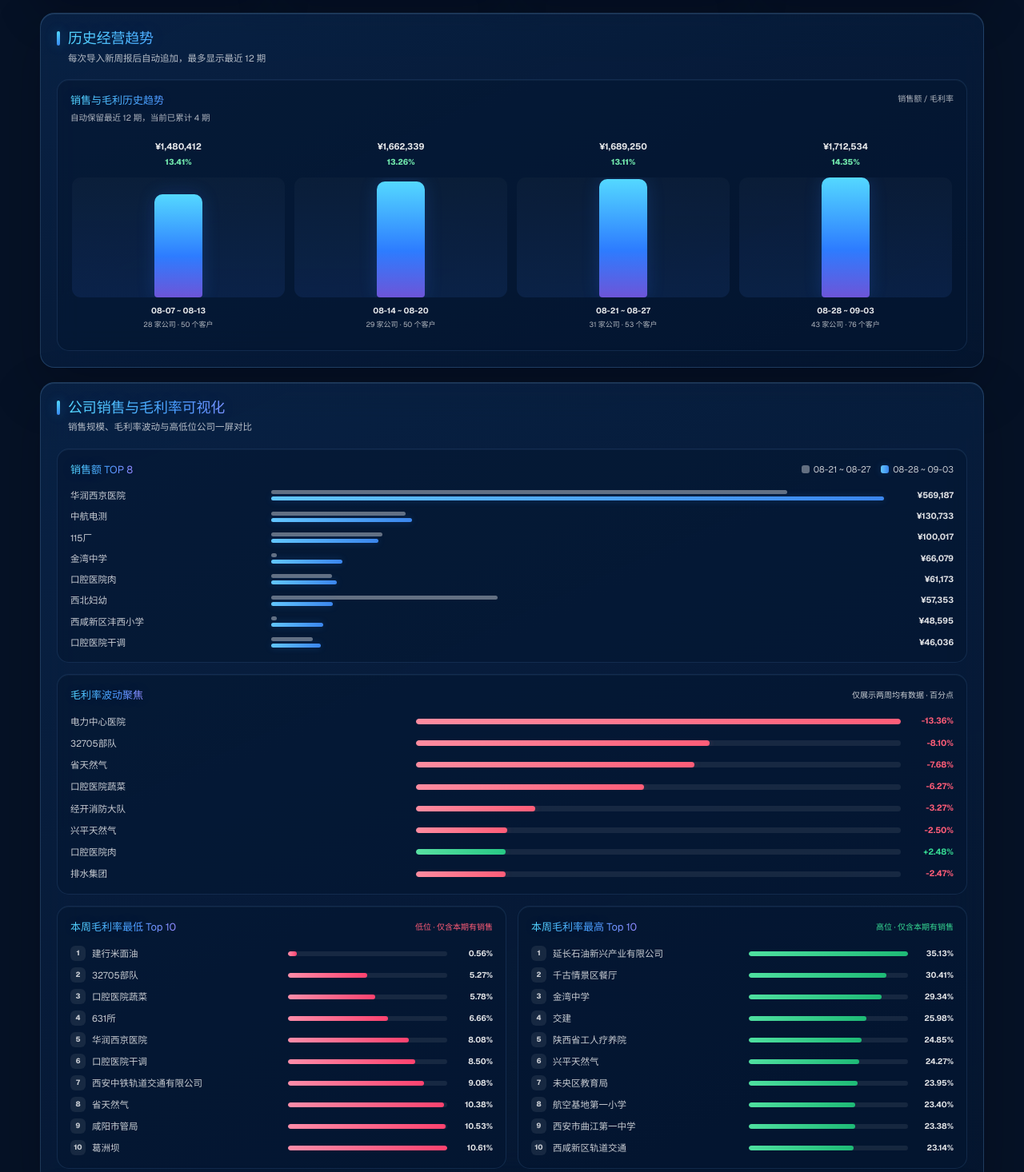
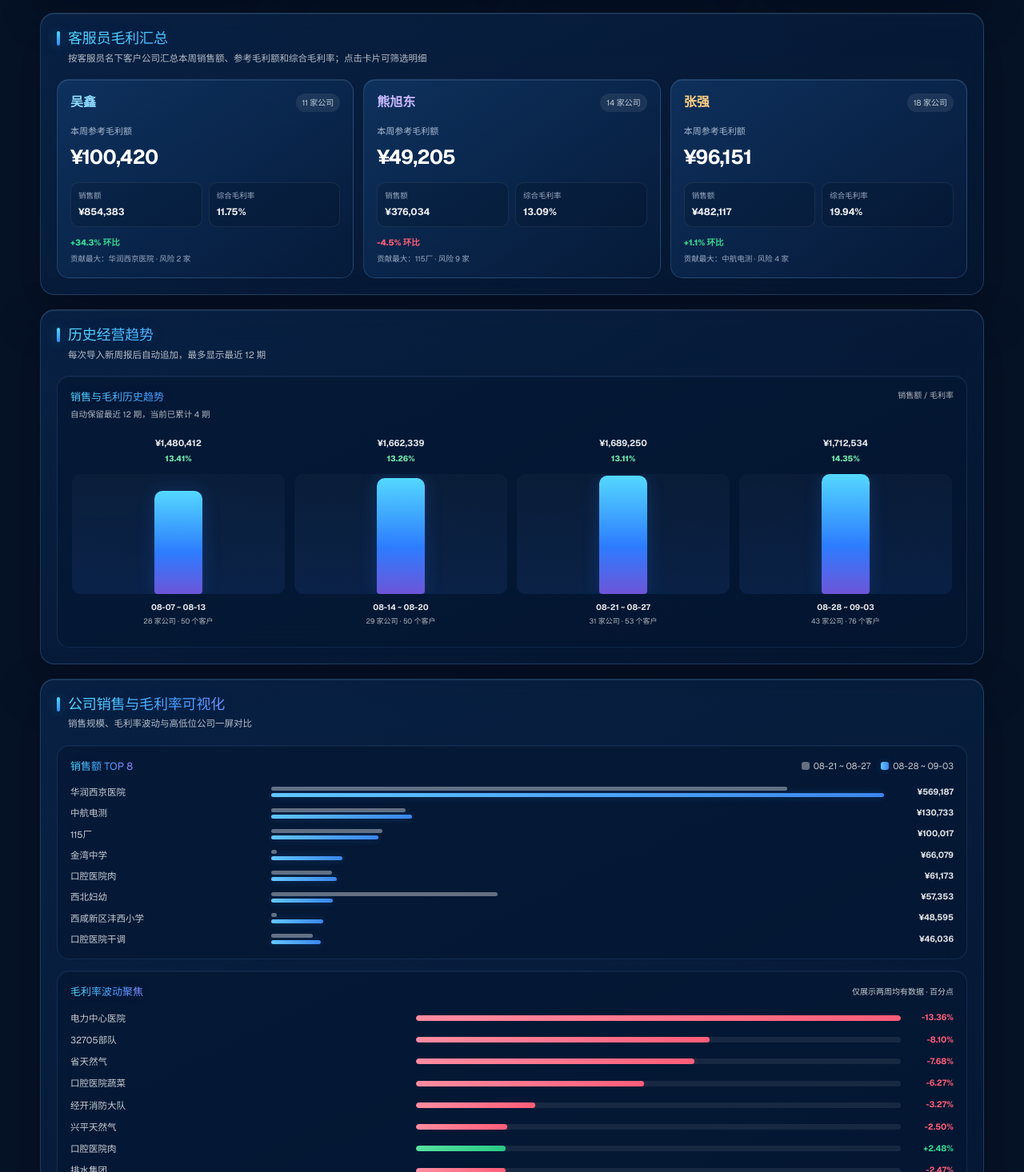
Before and after one commit to zhangyuan-ai/customer-sales-biweekly-dashboard, a Next.js app: page / in a window 1280 px wide. Shown: the part 844-2310 px from the top of the page at 80% size. Built offline with nearby package versions, Linux system fonts and the light colour scheme.

Commit message:
Add service owner margin summaries

```diff
--- /dev/null
+++ b/app/customer-service-map.json
@@ -0,0 +1,46 @@
+{
+  "金湾中学": "吴鑫",
+  "西北大学第一医院": "吴鑫",
+  "稀有金属": "吴鑫",
+  "电力中心医院": "吴鑫",
+  "文教园第二幼儿园": "吴鑫",
+  "咸阳市管局": "吴鑫",
+  "华润西京医院": "吴鑫",
+  "千古情景区餐厅": "吴鑫",
+  "交建": "吴鑫",
+  "631所": "吴鑫",
+  "95960部队（阎良试飞局）": "吴鑫",
+  "西安新城区幼儿园（米面油）": "熊旭东",
+  "葛洲坝": "熊旭东",
+  "航天城幼儿园": "熊旭东",
+  "秦岭宾馆": "熊旭东",
+  "未央区教育局": "熊旭东",
+  "建行米面油": "熊旭东",
+  "口腔医院蔬菜": "熊旭东",
+  "口腔医院肉": "熊旭东",
+  "口腔医院干调": "熊旭东",
+  "兴平天然气": "熊旭东",
+  "115厂": "熊旭东",
+  "西北妇幼（干调）": "熊旭东",
+  "省天然气": "熊旭东",
+  "32705部队": "熊旭东",
+  "西安市第二聋哑学校": "熊旭东",
+  "西安市曲江第一中学": "张强",
+  "陕西省工人疗养院": "张强",
+  "西安中铁轨道交通有限公司": "张强",
+  "西咸新区轨道交通": "张强",
+  "西咸新区沣西小学": "张强",
+  "航空基地第一小学": "张强",
+  "航空基地第一初级中学": "张强",
+  "盛世金源电力装备有限公司": "张强",
+  "沣东第十小学（肉禽蛋类）": "张强",
+  "沣东教育局": "张强",
+  "沣东小学（蛋奶）": "张强",
+  "排水集团": "张强",
+  "延长石油新兴产业有限公司": "张强",
+  "中航电测": "张强",
+  "上林学校（米面油）": "张强",
+  "西北妇幼": "张强",
+  "经开消防大队": "张强",
+  "大修厂": "张强"
+}
--- a/app/data.ts
+++ b/app/data.ts
@@ -2,6 +2,7 @@ import weeklySource from "./dashboard-data.json";
 import weeklyHistorySource from "./dashboard-history.json";
 import monthlySource from "./monthly-dashboard-data.json";
 import monthlyHistorySource from "./monthly-dashboard-history.json";
+import customerServiceSource from "./customer-service-map.json";
 
 export type Customer = {
   name: string;
@@ -13,12 +14,20 @@ export type Customer = {
 
 export type Company = {
   company: string;
+  serviceOwner: string;
   w1Sales: number;
   w2Sales: number;
   w1MarginAmount: number;
   w2MarginAmount: number;
   customers: Customer[];
 };
+
+type CompanySource = Omit<Company, "serviceOwner">;
+const customerServiceMap = customerServiceSource as Record<string, string>;
+const withServiceOwners = (companies: CompanySource[]): Company[] => companies.map((item) => ({
+  ...item,
+  serviceOwner: customerServiceMap[item.company] ?? "未分配",
+}));
 
 export type DashboardPeriod = {
   start: string;
@@ -51,7 +60,7 @@ export const weeklyDashboard: DashboardDataset = {
   generatedAt: weeklySource.generatedAt,
   previous: weeklySource.previous,
   current: weeklySource.current,
-  companies: weeklySource.companies as Company[],
+  companies: withServiceOwners(weeklySource.companies as CompanySource[]),
   history: weeklyHistorySource.periods as HistoryPeriod[],
 };
 
@@ -60,6 +69,6 @@ export const monthlyDashboard: DashboardDataset = {
   generatedAt: monthlySource.generatedAt,
   previous: monthlySource.previous,
   current: monthlySource.current,
-  companies: monthlySource.companies as Company[],
+  companies: withServiceOwners(monthlySource.companies as CompanySource[]),
   history: monthlyHistorySource.periods as HistoryPeriod[],
 };
--- a/app/globals.css
+++ b/app/globals.css
@@ -167,7 +167,7 @@ button { color: inherit; }
 
 .bar-chart { display: grid; gap: 9px; }
 .bar-row { display: grid; grid-template-columns: minmax(105px, 1.25fr) minmax(220px, 4fr) 76px; align-items: center; gap: 11px; }
-.bar-label, .delta-row > span, .rank-list li > span { min-width: 0; overflow: hidden; color: #3d4756; font-size: 11.5px; text-overflow: ellipsis; white-space: nowrap; }
+.bar-label, .delta-row > span, .rank-company { min-width: 0; overflow: hidden; color: #3d4756; font-size: 11.5px; text-overflow: ellipsis; white-space: nowrap; }
 .bar-row > b { color: #4c5767; font-size: 10.5px; text-align: right; }
 .paired-bars { display: grid; gap: 3px; }
 .paired-bars i { display: block; height: 5px; border-radius: 99px; }
@@ -185,13 +185,33 @@ button { color: inherit; }
 .rank-green { color: var(--green) !important; }
 .rank-red { color: var(--red) !important; }
 .rank-list { display: grid; gap: 8px; margin: 0; padding: 0; list-style: none; }
-.rank-list li { display: grid; grid-template-columns: 20px minmax(80px, 1.2fr) minmax(80px, 1fr) 50px; align-items: center; gap: 7px; }
+.rank-list li { display: grid; grid-template-columns: 20px minmax(80px, 1.2fr) 54px minmax(80px, 1fr) 50px; align-items: center; gap: 7px; }
 .rank-list em { display: grid; place-items: center; width: 19px; height: 19px; border-radius: 6px; background: #eef2f8; color: var(--sub); font-size: 9px; font-style: normal; font-weight: 750; }
 .rank-list div { height: 6px; overflow: hidden; border-radius: 99px; background: #eef1f6; }
 .rank-list i { display: block; height: 100%; border-radius: inherit; }
 .rank-high { background: linear-gradient(90deg, #74dca5, var(--green)); }
 .rank-low { background: linear-gradient(90deg, #ff9ba5, var(--red)); }
 .rank-list b { color: #4c5767; font-size: 10px; text-align: right; }
+
+.owner-summary-grid { display: grid; grid-template-columns: repeat(auto-fit,minmax(220px,1fr)); gap: 12px; }
+.owner-summary-card { min-width: 0; padding: 16px; border: 1px solid rgba(132,193,255,.2); border-radius: 15px; background: linear-gradient(145deg, rgba(17,55,103,.76), rgba(7,28,60,.68)); box-shadow: inset 0 1px 0 rgba(205,231,255,.1); color: #fff; font: inherit; text-align: left; cursor: pointer; transition: transform .16s ease, border-color .16s ease, box-shadow .16s ease; }
+.owner-summary-card:hover, .owner-summary-card.active { transform: translateY(-2px); border-color: rgba(92,207,255,.56); box-shadow: 0 14px 34px rgba(0,8,26,.24), inset 0 1px 0 rgba(218,238,255,.15); }
+.owner-summary-card header { display: flex; align-items: center; justify-content: space-between; gap: 8px; }
+.owner-summary-card header strong { font-size: 16px; }
+.owner-summary-card header span { padding: 4px 8px; border-radius: 999px; background: rgba(255,255,255,.08); color: rgba(237,246,255,.78); font-size: 10px; }
+.owner-summary-card > p { margin: 16px 0 5px; color: rgba(228,240,255,.72); font-size: 11px; }
+.owner-summary-card > b { display: block; font-size: 25px; letter-spacing: -.035em; }
+.owner-metrics { display: grid; grid-template-columns: repeat(2,minmax(0,1fr)); gap: 8px; margin-top: 13px; }
+.owner-metrics span { padding: 9px; border: 1px solid rgba(255,255,255,.07); border-radius: 10px; background: rgba(2,15,35,.22); color: rgba(228,240,255,.66); font-size: 9.5px; }
+.owner-metrics strong { display: block; margin-top: 4px; color: rgba(255,255,255,.94); font-size: 12px; }
+.owner-summary-card footer { display: grid; gap: 5px; margin-top: 12px; padding: 0; text-align: left; }
+.owner-summary-card footer > span { font-size: 10.5px; font-weight: 750; }
+.owner-summary-card footer small { overflow: hidden; color: rgba(228,240,255,.66); font-size: 9.5px; text-overflow: ellipsis; white-space: nowrap; }
+.owner-badge { display: inline-flex; align-items: center; justify-content: center; min-width: 44px; padding: 3px 7px; border: 1px solid rgba(118,181,255,.18); border-radius: 999px; background: rgba(74,168,255,.14); color: #a9dcff; font-size: 9.5px; font-weight: 750; white-space: nowrap; }
+.owner-badge[data-owner="熊旭东"], .owner-summary-card[data-owner="熊旭东"] header strong { color: #c9b8ff; }
+.owner-badge[data-owner="张强"], .owner-summary-card[data-owner="张强"] header strong { color: #ffd083; }
+.owner-badge[data-owner="吴鑫"], .owner-summary-card[data-owner="吴鑫"] header strong { color: #8edbff; }
+.owner-badge[data-owner="未分配"], .owner-summary-card[data-owner="未分配"] header strong { color: #c2cad5; }
 
 .toolbar { display: flex; align-items: center; gap: 10px; margin-bottom: 13px; }
 .search-box { display: flex; flex: 1 1 220px; align-items: center; min-width: 180px; padding: 8px 11px; border: 1px solid var(--line); border-radius: 10px; background: #fff; color: #99a1ae; }
@@ -203,6 +223,12 @@ button { color: inherit; }
 .pills button:hover { background: #e9ecf2; color: var(--ink); }
 .pills button.active { border-color: #c7d2fe; background: #e8eefc; color: var(--blue); font-weight: 700; }
 .row-count { margin-left: auto; color: var(--sub); font-size: 11.5px; white-space: nowrap; }
+.owner-filter-bar { display: flex; align-items: center; gap: 10px; margin: -2px 0 13px; }
+.owner-filter-bar > span { color: var(--sub); font-size: 11px; font-weight: 700; white-space: nowrap; }
+.owner-filter-bar .pills button[data-owner="熊旭东"] { color: #c9b8ff; }
+.owner-filter-bar .pills button[data-owner="张强"] { color: #ffd083; }
+.owner-filter-bar .pills button[data-owner="吴鑫"] { color: #8edbff; }
+.owner-table-cell { text-align: center; }
 .table-scroll { overflow-x: auto; border: 1px solid var(--line); border-radius: 13px; }
 table { width: 100%; border-collapse: collapse; font-size: 12px; }
 th, td { padding: 11px 12px; border-bottom: 1px solid var(--line); text-align: right; white-space: nowrap; }
@@ -479,7 +505,7 @@ footer { padding: 4px 0 10px; color: #8d96a4; font-size: 11px; text-align: cente
 .reference-theme .legend,
 .reference-theme .bar-label,
 .reference-theme .delta-row > span,
-.reference-theme .rank-list li > span { color: rgba(255,255,255,.78); }
+.reference-theme .rank-company { color: rgba(255,255,255,.78); }
 .reference-theme .bar-row > b,
 .reference-theme .rank-list b { color: rgba(255,255,255,.88); }
 .reference-theme .legend .old,
@@ -594,7 +620,7 @@ footer { padding: 4px 0 10px; color: #8d96a4; font-size: 11px; text-align: cente
   .period-chip span { width: 100%; }
   .content-section { padding: 15px 12px; }
   .bar-row { grid-template-columns: 90px minmax(120px, 1fr) 65px; gap: 7px; }
-  .rank-list li { grid-template-columns: 19px minmax(80px, 1fr) 45px; }
+  .rank-list li { grid-template-columns: 19px minmax(80px, 1fr) 52px 45px; }
   .rank-list li div { display: none; }
   .row-count { width: 100%; margin-left: 0; }
   .ambient-background::before { opacity: .55; }
--- a/app/page.tsx
+++ b/app/page.tsx
@@ -4,7 +4,7 @@ import { useMemo, useState } from "react";
 import { monthlyDashboard, weeklyDashboard, type Company, type Customer, type HistoryPeriod } from "./data";
 
 type Filter = "all" | "new" | "dropped" | "negative" | "down" | "marginDown" | "quality";
-type SortKey = "company" | "w1Sales" | "w2Sales" | "salesDelta" | "w1Margin" | "w2Margin" | "marginDelta" | "custW2";
+type SortKey = "company" | "serviceOwner" | "w1Sales" | "w2Sales" | "salesDelta" | "w1Margin" | "w2Margin" | "marginDelta" | "custW2";
 
 const money = (value: number) => `¥${Math.round(value).toLocaleString("zh-CN")}`;
 const signedMoney = (value: number) => `${value > 0 ? "+" : value < 0 ? "−" : ""}${money(Math.abs(value))}`;
@@ -83,7 +83,8 @@ function MarginRank({ high, companies }: { high: boolean; companies: Company[] }
   const max = Math.max(...rows.map(currentMargin), 0.01);
   return <ol className="rank-list">
     {rows.map((item, index) => <li key={item.company}>
-      <em>{index + 1}</em><span title={item.company}>{item.company}</span>
+      <em>{index + 1}</em><span className="rank-company" title={item.company}>{item.company}</span>
+      <span className="owner-badge" data-owner={item.serviceOwner}>{item.serviceOwner}</span>
       <div><i className={high ? "rank-high" : "rank-low"} style={{ width: `${Math.max(3, currentMargin(item) / max * 100)}%` }} /></div>
       <b>{percent(currentMargin(item))}</b>
     </li>)}
@@ -110,6 +111,7 @@ export default function Home() {
   const [selectedCompany, setSelectedCompany] = useState<Company | null>(null);
   const [query, setQuery] = useState("");
   const [filter, setFilter] = useState<Filter>("all");
+  const [ownerFilter, setOwnerFilter] = useState("all");
   const [sortKey, setSortKey] = useState<SortKey>("w2Sales");
   const [ascending, setAscending] = useState(false);
   const activeBackground = backgrounds[background];
@@ -130,6 +132,30 @@ export default function Home() {
     w1MarginAmount: sum.w1MarginAmount + item.w1MarginAmount,
     w2MarginAmount: sum.w2MarginAmount + item.w2MarginAmount,
   }), { w1Sales: 0, w2Sales: 0, w1MarginAmount: 0, w2MarginAmount: 0 });
+  const serviceOwners = [...new Set(companies.map((item) => item.serviceOwner))]
+    .sort((a, b) => a === "未分配" ? 1 : b === "未分配" ? -1 : a.localeCompare(b, "zh-CN"));
+  const ownerSummaries = serviceOwners.map((owner) => {
+    const ownerCompanies = companies.filter((item) => item.serviceOwner === owner);
+    const summary = ownerCompanies.reduce((sum, item) => ({
+      w1Sales: sum.w1Sales + item.w1Sales,
+      w2Sales: sum.w2Sales + item.w2Sales,
+      w1MarginAmount: sum.w1MarginAmount + item.w1MarginAmount,
+      w2MarginAmount: sum.w2MarginAmount + item.w2MarginAmount,
+    }), { w1Sales: 0, w2Sales: 0, w1MarginAmount: 0, w2MarginAmount: 0 });
+    const topContributor = [...ownerCompanies]
+      .filter((item) => item.w2MarginAmount > 0)
+      .sort((a, b) => b.w2MarginAmount - a.w2MarginAmount)[0];
+    const riskCount = ownerCompanies.filter((item) => item.w2Sales > 0 && (currentMargin(item) < 0 || (isComparableCompany(item) && companyMarginDelta(item) < 0))).length;
+    return {
+      owner,
+      ...summary,
+      marginRate: summary.w2Sales ? summary.w2MarginAmount / summary.w2Sales : 0,
+      marginChange: ratioChange(summary.w2MarginAmount * currentScale, summary.w1MarginAmount),
+      companyCount: ownerCompanies.filter((item) => item.w2Sales > 0).length,
+      topContributor: topContributor?.company ?? "无",
+      riskCount,
+    };
+  });
   const previousMarginRate = totals.w1Sales ? totals.w1MarginAmount / totals.w1Sales : 0;
   const currentMarginRate = totals.w2Sales ? totals.w2MarginAmount / totals.w2Sales : 0;
   const previousCompanyCount = companies.filter((item) => item.w1Sales > 0).length;
@@ -190,7 +216,8 @@ export default function Home() {
         || (filter === "down" && isComparableCompany(item) && item.w2Sales * currentScale < item.w1Sales)
         || (filter === "marginDown" && isComparableCompany(item) && companyMarginDelta(item) < 0)
         || (filter === "quality" && hasZeroMarginWithSales(item));
-      return byQuery && byFilter;
+      const byOwner = ownerFilter === "all" || item.serviceOwner === ownerFilter;
+      return byQuery && byFilter && byOwner;
     });
     return match.sort((a, b) => {
       const av = sortKey === "salesDelta" ? a.w2Sales * currentScale - a.w1Sales : sortKey === "marginDelta" ? companyMarginDelta(a)
@@ -202,7 +229,7 @@ export default function Home() {
       const result = typeof av === "string" ? av.localeCompare(String(bv), "zh-CN") : Number(av) - Number(bv);
       return ascending ? result : -result;
     });
-  }, [query, filter, sortKey, ascending, companies, currentScale]);
+  }, [query, filter, ownerFilter, sortKey, ascending, companies, currentScale]);
 
   const sortBy = (key: SortKey) => {
     if (key === sortKey) setAscending((value) => !value);
@@ -214,6 +241,7 @@ export default function Home() {
     setSelectedCompany(null);
     setQuery("");
     setFilter("all");
+    setOwnerFilter("all");
     setSortKey("w2Sales");
     setAscending(false);
   };
@@ -223,7 +251,7 @@ export default function Home() {
   const previousCustomers = customerRows.filter((item) => item.w1Sales > 0);
 
   const headers: [SortKey, string][] = [
-    ["company", "客户公司"], ["w1Sales", `${previousLabel}销售额`], ["w2Sales", isPartialMonth ? "本月累计销售额" : `${currentLabel}销售额`], ["salesDelta", isPartialMonth ? "预计月底销售差额" : "销售额环比金额"],
+    ["company", "客户公司"], ["serviceOwner", "客服员"], ["w1Sales", `${previousLabel}销售额`], ["w2Sales", isPartialMonth ? "本月累计销售额" : `${currentLabel}销售额`], ["salesDelta", isPartialMonth ? "预计月底销售差额" : "销售额环比金额"],
     ["w1Margin", `${previousLabel}毛利率`], ["w2Margin", `${currentLabel}毛利率`], ["marginDelta", "毛利率环比(%)"], ["custW2", "下属客户"],
   ];
 
@@ -272,6 +300,19 @@ export default function Home() {
       <p>{alert.label}</p><strong>{alert.value}</strong><span>{alert.detail}</span>
     </button>)}</section>
 
+    <section className="content-section owner-section">
+      <SectionTitle note={`按客服员名下客户公司汇总${currentLabel}销售额、参考毛利额和综合毛利率；点击卡片可筛选明细`}>客服员毛利汇总</SectionTitle>
+      <div className="owner-summary-grid">
+        {ownerSummaries.map((item) => <button type="button" className={`owner-summary-card ${ownerFilter === item.owner ? "active" : ""}`} data-owner={item.owner} key={item.owner} onClick={() => setOwnerFilter((value) => value === item.owner ? "all" : item.owner)} aria-pressed={ownerFilter === item.owner}>
+          <header><strong>{item.owner}</strong><span>{item.companyCount} 家公司</span></header>
+          <p>{isPartialMonth ? "本月累计参考毛利额" : `${currentLabel}参考毛利额`}</p>
+          <b>{money(item.w2MarginAmount)}</b>
+          <div className="owner-metrics"><span>销售额<strong>{money(item.w2Sales)}</strong></span><span>综合毛利率<strong>{percent(item.marginRate)}</strong></span></div>
+          <footer><span className={item.marginChange >= 0 ? "up" : "down"}>{signed(item.marginChange * 100)} {isPartialMonth ? "预计月度环比" : comparisonLabel}</span><small>贡献最大：{item.topContributor} · 风险 {item.riskCount} 家</small></footer>
+        </button>)}
+      </div>
+    </section>
+
     <section className="content-section">
       <SectionTitle note={`每次导入新${isMonthly ? "月报" : "周报"}后自动追加，最多显示最近 12 ${isMonthly ? "个月" : "期"}`}>历史经营趋势</SectionTitle>
       <HistoryTrend history={dashboard.history} mode={mode} />
@@ -294,9 +335,10 @@ export default function Home() {
         <div className="pills">{filters.map((item) => <button type="button" key={item.key} className={filter === item.key ? "active" : ""} onClick={() => setFilter(item.key)}>{item.label}</button>)}</div>
         <span className="row-count">共 {rows.length} 家公司</span>
       </div>
+      <div className="owner-filter-bar" aria-label="按客服员筛选"><span>客服员</span><div className="pills"><button type="button" className={ownerFilter === "all" ? "active" : ""} onClick={() => setOwnerFilter("all")}>全部</button>{serviceOwners.map((owner) => <button type="button" data-owner={owner} key={owner} className={ownerFilter === owner ? "active" : ""} onClick={() => setOwnerFilter(owner)}>{owner}</button>)}</div></div>
       <div className="table-scroll"><table><thead><tr>{headers.map(([key, label]) => <th key={key}><button type="button" onClick={() => sortBy(key)}>{label}<span>{sortKey === key ? ascending ? "↑" : "↓" : "↕"}</span></button></th>)}<th>状态</th></tr></thead>
         <tbody>{rows.map((item) => { const change = item.w2Sales * currentScale - item.w1Sales; const itemStatus = status(item, currentScale); return <tr className="clickable-row" key={item.company} tabIndex={0} aria-label={`查看${item.company}详情`} onClick={() => setSelectedCompany(item)} onKeyDown={(event) => { if (event.key === "Enter" || event.key === " ") { event.preventDefault(); setSelectedCompany(item); } }}>
-          <td title={item.company}>{item.company}</td><td>{money(item.w1Sales)}</td><td><strong>{money(item.w2Sales)}</strong></td>
+          <td title={item.company}>{item.company}</td><td className="owner-table-cell"><span className="owner-badge" data-owner={item.serviceOwner}>{item.serviceOwner}</span></td><td>{money(item.w1Sales)}</td><td><strong>{money(item.w2Sales)}</strong></td>
           <td className={change > 0 ? "up" : change < 0 ? "down" : "flat"}>{signedMoney(change)}</td>
           <td>{percent(previousMargin(item))}</td><td>{percent(currentMargin(item))}</td><td className={companyMarginDelta(item) > 0 ? "up" : companyMarginDelta(item) < 0 ? "down" : "flat"}>{isNewCompany(item) ? "—" : signed(companyMarginDelta(item), 2)}</td>
           <td>{previousCustomerCount(item) === currentCustomerCount(item) ? currentCustomerCount(item) : `${previousCustomerCount(item)}→${currentCustomerCount(item)}`}</td><td><div className="status-stack"><span className={`status-tag status-${itemStatus}`}>{itemStatus}</span>{hasZeroMarginWithSales(item) && <span className="quality-tag">待核查</span>}</div></td>
@@ -311,7 +353,7 @@ export default function Home() {
           <div><p>COMPANY DEEP DIVE</p><h2 id="company-detail-title">{selectedCompany.company}</h2></div>
           <button type="button" onClick={() => setSelectedCompany(null)} aria-label="关闭公司详情">×</button>
         </div>
-        <div className="drawer-status-group"><span className={`drawer-status status-tag status-${status(selectedCompany, currentScale)}`}>{status(selectedCompany, currentScale)}</span>{hasZeroMarginWithSales(selectedCompany) && <span className="quality-tag">销售有数据 · 毛利额为 0 · 待核查</span>}</div>
+        <div className="drawer-status-group"><span className="owner-badge" data-owner={selectedCompany.serviceOwner}>客服员：{selectedCompany.serviceOwner}</span><span className={`drawer-status status-tag status-${status(selectedCompany, currentScale)}`}>{status(selectedCompany, currentScale)}</span>{hasZeroMarginWithSales(selectedCompany) && <span className="quality-tag">销售有数据 · 毛利额为 0 · 待核查</span>}</div>
         <div className="drawer-metrics">
           <div><span>{isPartialMonth ? "本月累计销售额" : `${currentLabel}销售额`}</span><strong>{money(selectedCompany.w2Sales)}</strong></div>
           <div><span>{isPartialMonth ? "预计月底变化" : "销售额环比"}</span><strong className={selectedCompany.w2Sales * currentScale >= selectedCompany.w1Sales ? "up" : "down"}>{selectedCompany.w1Sales ? signed((selectedCompany.w2Sales * currentScale / selectedCompany.w1Sales - 1) * 100) : "新增"}</strong></div>
```
Also changed, not shown: 1 other file (tests, documents, lock files or other folders).
